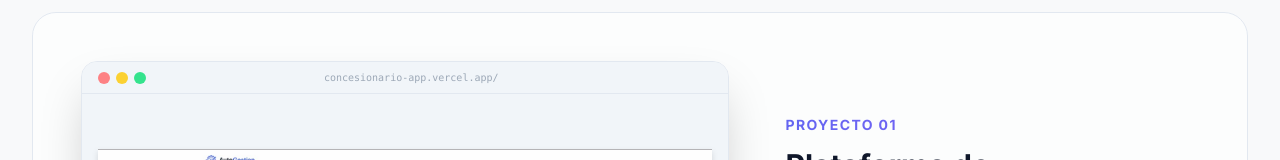
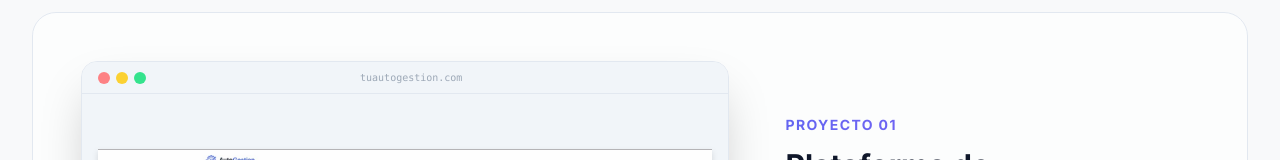
Before and after one commit to Agustin29av/mi-portfolio, a React (Vite) app: page / in a window 1280 px wide. Shown: the part 2901-3061 px from the top of the page. Built offline with nearby package versions, Linux system fonts and the light colour scheme; no server answers.

Commit message:
feat: create initial portfolio data configuration file

```diff
--- a/src/data/portfolioData.ts
+++ b/src/data/portfolioData.ts
@@ -81,7 +81,7 @@ export const portfolioData: PortfolioData = {
         "Prisma",
       ],
       githubUrl: "https://github.com/Agustin29av/concesionario-app",
-      liveUrl: "https://concesionario-app.vercel.app/", // TODO: Reemplazar con el link real de Vercel
+      liveUrl: "https://tuautogestion.com", // TODO: Reemplazar con el link real de Vercel
       imageUrl: "/projects/uno.jpg",
       images: [
         {
```
